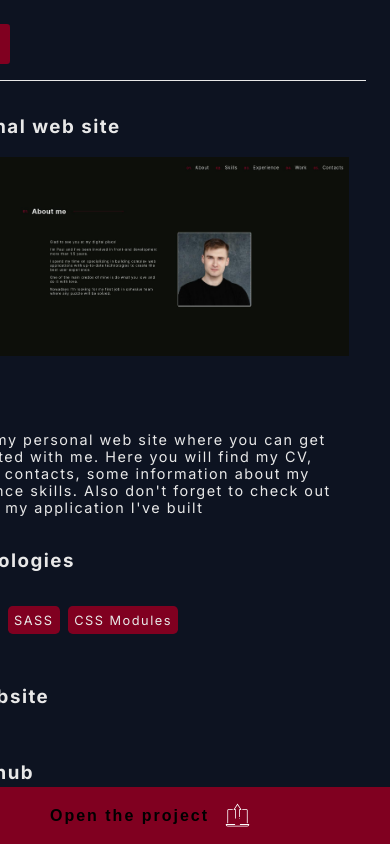
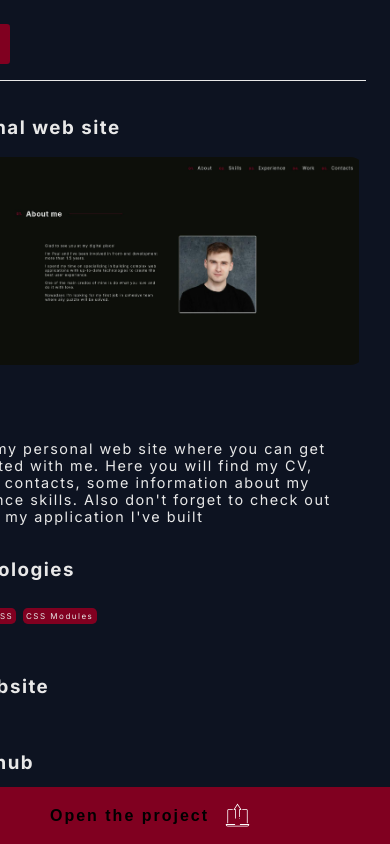
Before and after one commit to PaulusWhite/web-portfolio-app, a Next.js app: page / in a window 390 px wide. Both pictures are taken after a click on the element 195 px from the left and 3736 px from the top of the page. Shown: the part 3314-4158 px from the top of the page. Built offline with nearby package versions, Linux system fonts and the light colour scheme.

Commit message:
feat: adapt common component forw work section

```diff
--- a/src/styles/modules/work/projectItem.module.scss
+++ b/src/styles/modules/work/projectItem.module.scss
@@ -56,3 +56,20 @@
     aspect-ratio: 2/1;
   }
 }
+
+@media (max-width: 480px) {
+  .project-item {
+    .pop-up {
+      gap: 0.5rem;
+      padding: 1rem;
+
+      .title {
+        font-size: 1.2rem;
+      }
+
+      .desc {
+        font-size: 0.8rem;
+      }
+    }
+  }
+}
--- a/src/styles/modules/work/techList.module.scss
+++ b/src/styles/modules/work/techList.module.scss
@@ -13,3 +13,16 @@
     font-size: 0.8rem;
   }
 }
+
+//adaptive
+@media (max-width: 480px) {
+  .tech-list {
+    gap: 0.4rem;
+    margin-top: 0.5rem;
+
+    .tech {
+      padding: 0.2rem;
+      font-size: 0.5rem;
+    }
+  }
+}
```
